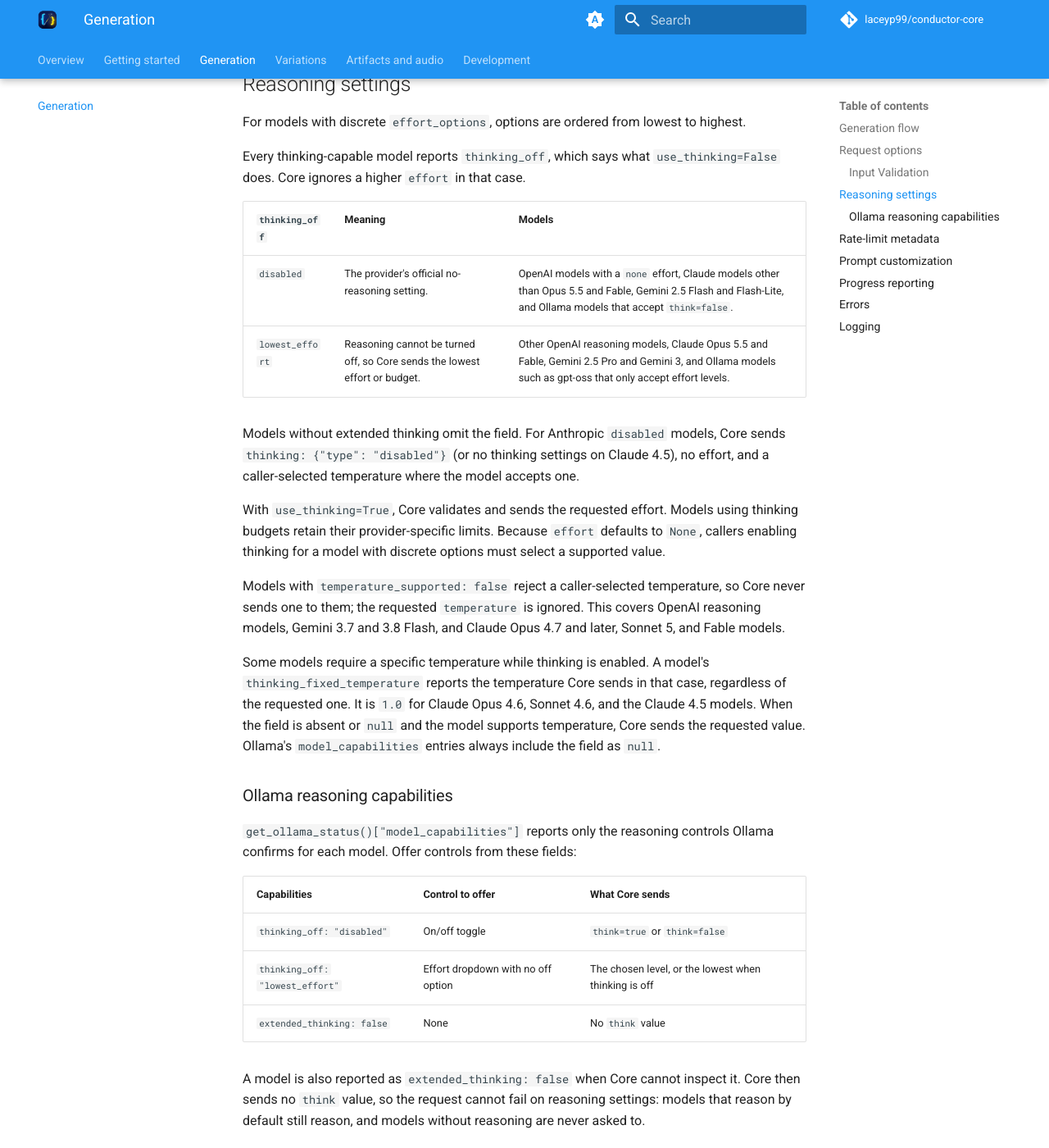
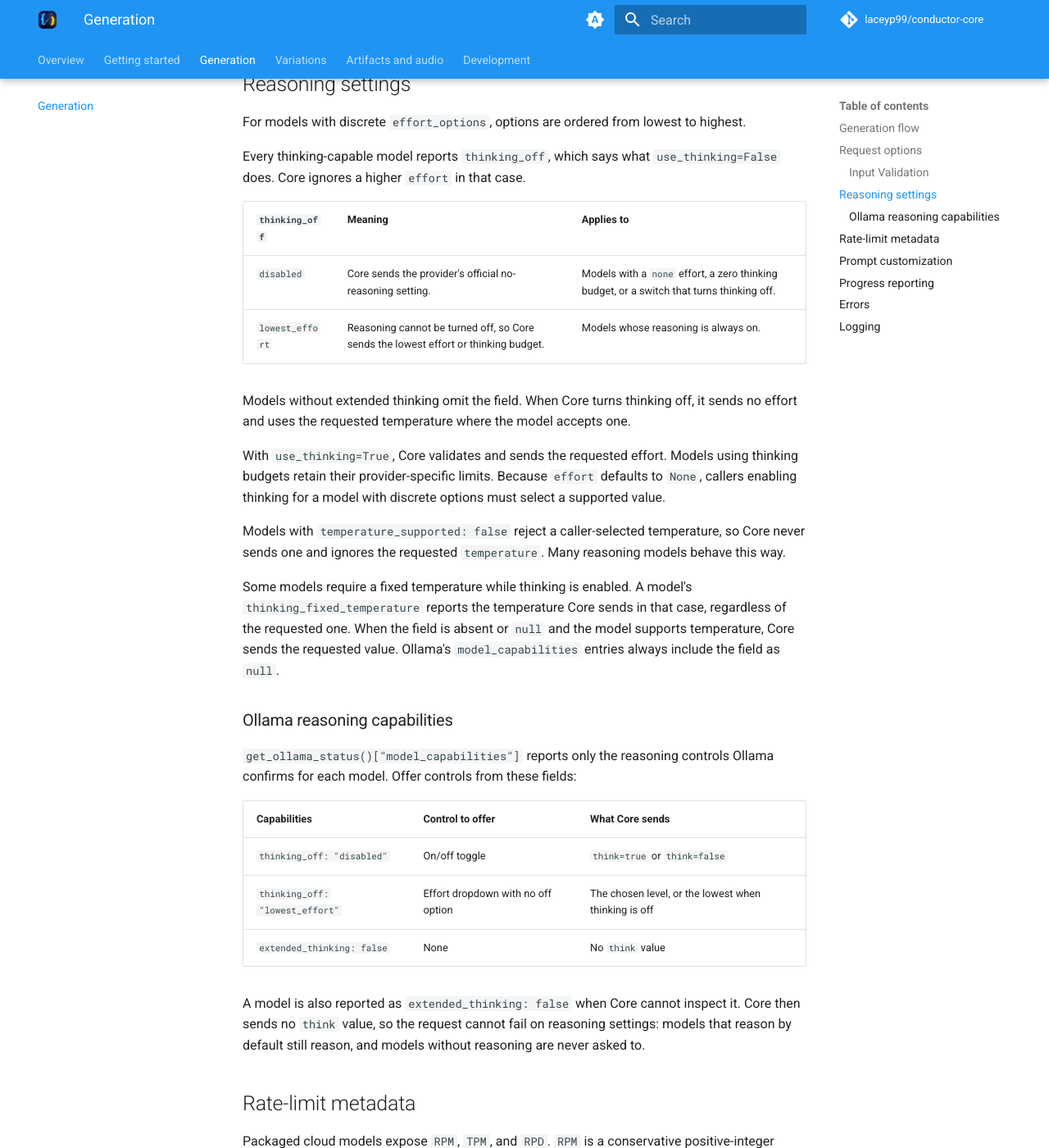
Before and after one commit to laceyp99/conductor-core, an MkDocs documentation site: the page built from docs/generation.md, in a window 1280 px wide and 1400 px high, scrolled down 1452 px. Shown: the whole window at 82% size. Built offline with MkDocs 1.6.1 and Material for MkDocs 9.7.7, drawn with Linux system fonts in a browser that asks for light colours; comment, search, counter and statistics services are not loaded.

Commit message:
docs(reasoning): describe reasoning conventions by model type
Replace model-specific lists in the generation docs and add-model-support
notes with the conventions Core follows for each kind of model.

Co-Authored-By: Claude Opus 5.5 (1M context) <noreply@anthropic.com>

```diff
--- a/docs/generation.md
+++ b/docs/generation.md
@@ -57,15 +57,14 @@ highest.
 Every thinking-capable model reports `thinking_off`, which says what
 `use_thinking=False` does. Core ignores a higher `effort` in that case.
 
-| `thinking_off` | Meaning | Models |
+| `thinking_off` | Meaning | Applies to |
 | --- | --- | --- |
-| `disabled` | The provider's official no-reasoning setting. | OpenAI models with a `none` effort, Claude models other than Opus 5.5 and Fable, Gemini 2.5 Flash and Flash-Lite, and Ollama models that accept `think=false`. |
-| `lowest_effort` | Reasoning cannot be turned off, so Core sends the lowest effort or budget. | Other OpenAI reasoning models, Claude Opus 5.5 and Fable, Gemini 2.5 Pro and Gemini 3, and Ollama models such as gpt-oss that only accept effort levels. |
+| `disabled` | Core sends the provider's official no-reasoning setting. | Models with a `none` effort, a zero thinking budget, or a switch that turns thinking off. |
+| `lowest_effort` | Reasoning cannot be turned off, so Core sends the lowest effort or thinking budget. | Models whose reasoning is always on. |
 
-Models without extended thinking omit the field. For Anthropic `disabled`
-models, Core sends `thinking: {"type": "disabled"}` (or no thinking settings on
-Claude 4.5), no effort, and a caller-selected temperature where the model
-accepts one.
+Models without extended thinking omit the field. When Core turns thinking off,
+it sends no effort and uses the requested temperature where the model accepts
+one.
 
 With `use_thinking=True`, Core validates and sends the requested effort. Models
 using thinking budgets retain their provider-specific limits. Because `effort`
@@ -73,15 +72,13 @@ defaults to `None`, callers enabling thinking for a model with discrete options
 must select a supported value.
 
 Models with `temperature_supported: false` reject a caller-selected
-temperature, so Core never sends one to them; the requested `temperature` is
-ignored. This covers OpenAI reasoning models, Gemini 3.7 and 3.8 Flash, and
-Claude Opus 4.7 and later, Sonnet 5, and Fable models.
+temperature, so Core never sends one and ignores the requested `temperature`.
+Many reasoning models behave this way.
 
-Some models require a specific temperature while thinking is enabled. A model's
+Some models require a fixed temperature while thinking is enabled. A model's
 `thinking_fixed_temperature` reports the temperature Core sends in that case,
-regardless of the requested one. It is `1.0` for Claude Opus 4.6, Sonnet 4.6,
-and the Claude 4.5 models. When the field is absent or `null` and the model
-supports temperature, Core sends the requested value. Ollama's
+regardless of the requested one. When the field is absent or `null` and the
+model supports temperature, Core sends the requested value. Ollama's
 `model_capabilities` entries always include the field as `null`.
 
 ### Ollama reasoning capabilities
@@ -133,9 +130,10 @@ model's context window, Core raises `ProviderContextLengthError`, a
 `ProviderRequestError` subclass, instead of a parsing error. Its `model`,
 `prompt_tokens`, `output_tokens`, and `context_length` attributes are set when
 known; the message never includes partial output or thinking text. Core does
-not retry. Lower or disable thinking, choose a model or server with a larger context, or
-set `ollama_num_ctx` on the request. Core never chooses a context size itself:
-larger windows use more memory and can prevent a model from loading.
+not retry. Lower or disable thinking, choose a model or server with a larger
+context, or set `ollama_num_ctx` on the request. Core never chooses a context
+size itself: larger windows use more memory and can prevent a model from
+loading.
 
 Provider, parsing, and MIDI conversion errors are raised to the caller. Core
 removes an unfinished generation workspace when an error occurs after allocation.
```
Also changed, not shown: .agents/skills/add-model-support/references/repo-integration.md (+13 -12 lines).
